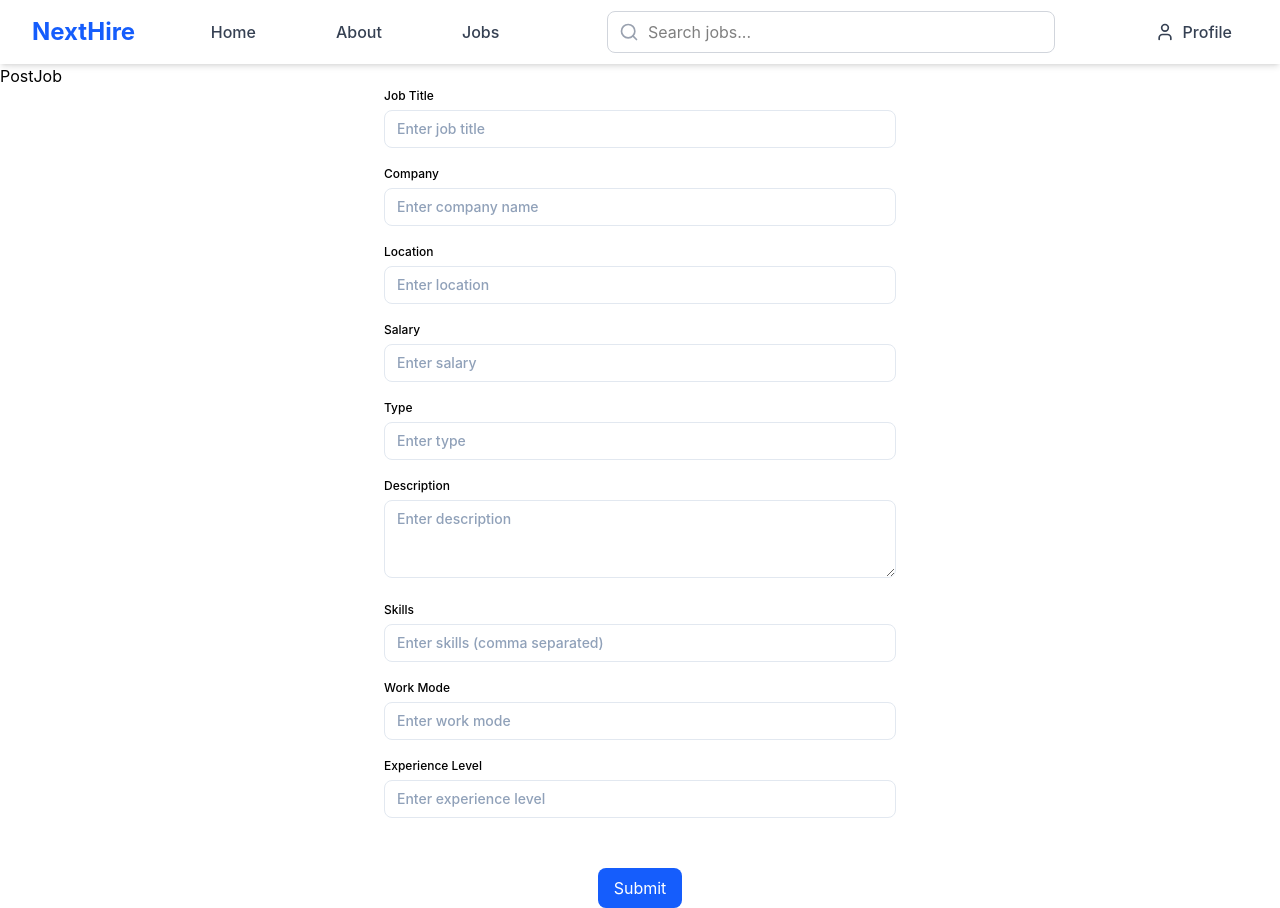
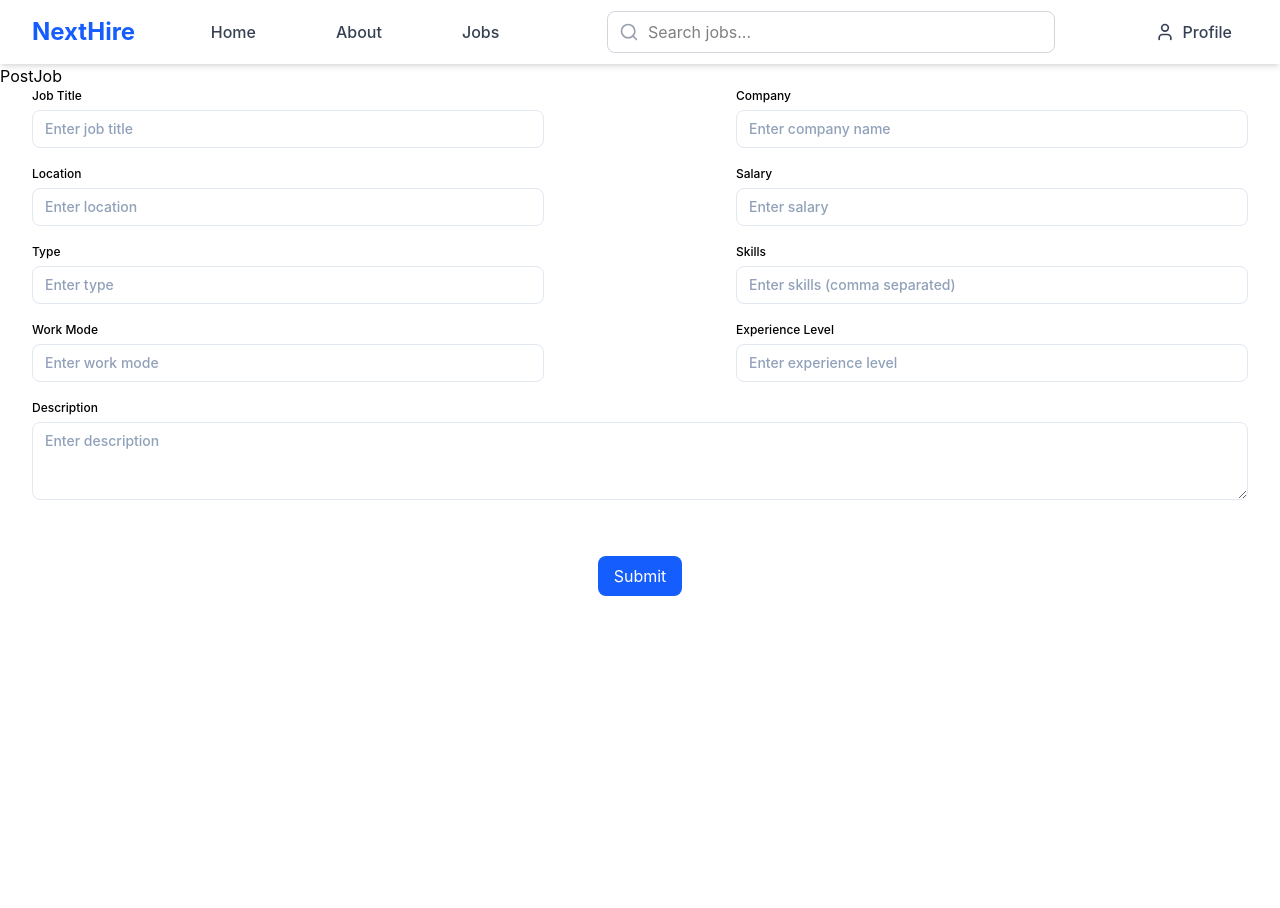
Before and after one commit to Kunjan555/NextHire, a React (Create React App) app: page /post-job in a window 1280 px wide. After the commit the page ends 800 px from the top, so only its background shows below. Built offline with nearby package versions, Linux system fonts and the light colour scheme.

Commit message:
post jobs form code

```diff
--- a/src/components/PostJobForm.jsx
+++ b/src/components/PostJobForm.jsx
@@ -30,7 +30,6 @@ export default function PostJobForm() {
     function handleValue(name, inputValue){
         setValue({...value,[name] : inputValue});
     }
-
     function handleSubmit(e) {
         e.preventDefault();
 
@@ -92,10 +91,10 @@ export default function PostJobForm() {
 
     return (
         <>
-            <form id="postJobForm" onSubmit={handleSubmit} className='max-w-7xl mx-auto px-4 sm:px-6 lg:px-8'>
-                <div className='form-wrapper w-auto flex flex-col items-center'>
+            <form id="postJobForm" onSubmit={handleSubmit} className='max-w-7xl mx-auto px-4 sm:px-6 lg:px-8 flex flex-col items-center'>
+                <div className='form-wrapper w-auto flex flex-wrap justify-between gap-x-16'>
                 {/* Job Title */}
-                <div className="flex w-full flex-col items-start gap-1.5 stroke-black transition-colors duration-300 ease-in-out focus-within:stroke-blue-700 max-w-lg mb-4">
+                <div className="inline-flex w-full flex-col items-start gap-1.5 stroke-black transition-colors duration-300 ease-in-out focus-within:stroke-blue-700 max-w-lg  mb-4">
                     <label className="font-medium transition-colors duration-300 ease-in-out peer-disabled:opacity-70 text-xs whitespace-nowrap text-black" htmlFor="title">Job Title</label>
                     <div className="relative w-full">
                         <input
@@ -115,7 +114,7 @@ export default function PostJobForm() {
                 </div>
 
                 {/* Company */}
-                <div className="flex w-full flex-col items-start gap-1.5 stroke-black transition-colors duration-300 ease-in-out focus-within:stroke-blue-700 max-w-lg mb-4">
+                <div className="inline-flex w-full flex-col items-start gap-1.5 stroke-black transition-colors duration-300 ease-in-out focus-within:stroke-blue-700 max-w-lg  mb-4">
                     <label className="font-medium transition-colors duration-300 ease-in-out peer-disabled:opacity-70 text-xs whitespace-nowrap text-black" htmlFor="company">Company</label>
                     <div className="relative w-full">
                         <input
@@ -135,7 +134,7 @@ export default function PostJobForm() {
                 </div>
 
                 {/* Location */}
-                <div className="flex w-full flex-col items-start gap-1.5 stroke-black transition-colors duration-300 ease-in-out focus-within:stroke-blue-700 max-w-lg mb-4">
+                <div className="inline-flex w-full flex-col items-start gap-1.5 stroke-black transition-colors duration-300 ease-in-out focus-within:stroke-blue-700 max-w-lg  mb-4">
                     <label className="font-medium transition-colors duration-300 ease-in-out peer-disabled:opacity-70 text-xs whitespace-nowrap text-black" htmlFor="location">Location</label>
                     <div className="relative w-full">
                         <input
@@ -155,7 +154,7 @@ export default function PostJobForm() {
                 </div>
 
                 {/* Salary */}
-                <div className="flex w-full flex-col items-start gap-1.5 stroke-black transition-colors duration-300 ease-in-out focus-within:stroke-blue-700 max-w-lg mb-4">
+                <div className="inline-flex w-full flex-col items-start gap-1.5 stroke-black transition-colors duration-300 ease-in-out focus-within:stroke-blue-700 max-w-lg  mb-4">
                     <label className="font-medium transition-colors duration-300 ease-in-out peer-disabled:opacity-70 text-xs whitespace-nowrap text-black" htmlFor="salary">Salary</label>
                     <div className="relative w-full">
                         <input
@@ -175,7 +174,7 @@ export default function PostJobForm() {
                 </div>
 
                 {/* Type */}
-                <div className="flex w-full flex-col items-start gap-1.5 stroke-black transition-colors duration-300 ease-in-out focus-within:stroke-blue-700 max-w-lg mb-4">
+                <div className="inline-flex w-full flex-col items-start gap-1.5 stroke-black transition-colors duration-300 ease-in-out focus-within:stroke-blue-700 max-w-lg  mb-4">
                     <label className="font-medium transition-colors duration-300 ease-in-out peer-disabled:opacity-70 text-xs whitespace-nowrap text-black" htmlFor="type">Type</label>
                     <div className="relative w-full">
                         <input
@@ -194,28 +193,8 @@ export default function PostJobForm() {
                     {errors.type && <p className="text-xs font-medium text-red-500">{errors.type}</p>}
                 </div>
 
-                {/* Description */}
-                <div className="flex w-full flex-col items-start gap-1.5 stroke-black transition-colors duration-300 ease-in-out focus-within:stroke-blue-700 max-w-lg mb-4">
-                    <label className="font-medium transition-colors duration-300 ease-in-out peer-disabled:opacity-70 text-xs whitespace-nowrap text-black" htmlFor="description">Description</label>
-                    <div className="relative w-full">
-                        <textarea
-                            value={value.description}
-                            onBlur={(e) => handleBlur(e, "description", /^(?=\s*\S).*$/)}
-                            onChange={(e) => {
-                                handleValue("description", e.target.value);
-                                setError({ ...errors, description: "" });
-                            }}
-                            className="w-full rounded-lg border border-slate-200 px-3 text-sm font-medium placeholder-slate-400 outline-none transition-all duration-300 ease-in-out disabled:cursor-not-allowed disabled:bg-slate-50 disabled:text-slate-400 disabled:placeholder-slate-400 focus:border-blue-600 py-2 mb-0.5"
-                            id="description"
-                            rows="3"
-                            placeholder="Enter description"
-                        ></textarea>
-                    </div>
-                    {errors.description && <p className="text-xs font-medium text-red-500">{errors.description}</p>}
-                </div>
-
                 {/* Skills */}
-                <div className="flex w-full flex-col items-start gap-1.5 stroke-black transition-colors duration-300 ease-in-out focus-within:stroke-blue-700 max-w-lg mb-4">
+                <div className="inline-flex w-full flex-col items-start gap-1.5 stroke-black transition-colors duration-300 ease-in-out focus-within:stroke-blue-700 max-w-lg  mb-4">
                     <label className="font-medium transition-colors duration-300 ease-in-out peer-disabled:opacity-70 text-xs whitespace-nowrap text-black" htmlFor="skills">Skills</label>
                     <div className="relative w-full">
                         <input
@@ -235,7 +214,7 @@ export default function PostJobForm() {
                 </div>
 
                 {/* Work Mode */}
-                <div className="flex w-full flex-col items-start gap-1.5 stroke-black transition-colors duration-300 ease-in-out focus-within:stroke-blue-700 max-w-lg mb-4">
+                <div className="inline-flex w-full flex-col items-start gap-1.5 stroke-black transition-colors duration-300 ease-in-out focus-within:stroke-blue-700 max-w-lg  mb-4">
                     <label className="font-medium transition-colors duration-300 ease-in-out peer-disabled:opacity-70 text-xs whitespace-nowrap text-black" htmlFor="workMode">Work Mode</label>
                     <div className="relative w-full">
                         <input
@@ -255,7 +234,7 @@ export default function PostJobForm() {
                 </div>
 
                 {/* Experience Level */}
-                <div className="flex w-full flex-col items-start gap-1.5 stroke-black transition-colors duration-300 ease-in-out focus-within:stroke-blue-700 max-w-lg mb-4">
+                <div className="inline-flex w-full flex-col items-start gap-1.5 stroke-black transition-colors duration-300 ease-in-out focus-within:stroke-blue-700 max-w-lg  mb-4">
                     <label className="font-medium transition-colors duration-300 ease-in-out peer-disabled:opacity-70 text-xs whitespace-nowrap text-black" htmlFor="experienceLevel">Experience Level</label>
                     <div className="relative w-full">
                         <input
@@ -273,11 +252,29 @@ export default function PostJobForm() {
                     </div>
                     {errors.experienceLevel && <p className="text-xs font-medium text-red-500">{errors.experienceLevel}</p>}
                 </div>
-
-                <button type="submit" className="px-4 py-2 bg-blue-600 text-white rounded-lg mt-8">
+                                {/* Description */}
+                <div className="inline-flex w-full flex-col items-start gap-1.5 stroke-black transition-colors duration-300 ease-in-out focus-within:stroke-blue-700 w-full mb-4">
+                    <label className="font-medium transition-colors duration-300 ease-in-out peer-disabled:opacity-70 text-xs whitespace-nowrap text-black" htmlFor="description">Description</label>
+                    <div className="relative w-full">
+                        <textarea
+                            value={value.description}
+                            onBlur={(e) => handleBlur(e, "description", /^(?=\s*\S).*$/)}
+                            onChange={(e) => {
+                                handleValue("description", e.target.value);
+                                setError({ ...errors, description: "" });
+                            }}
+                            className="w-full rounded-lg border border-slate-200 px-3 text-sm font-medium placeholder-slate-400 outline-none transition-all duration-300 ease-in-out disabled:cursor-not-allowed disabled:bg-slate-50 disabled:text-slate-400 disabled:placeholder-slate-400 focus:border-blue-600 py-2 mb-0.5"
+                            id="description"
+                            rows="3"
+                            placeholder="Enter description"
+                        ></textarea>
+                    </div>
+                    {errors.description && <p className="text-xs font-medium text-red-500">{errors.description}</p>}
+                </div>
+                </div>
+                  <button type="submit" className="px-4 py-2 bg-blue-600 text-white rounded-lg mt-8">
                     Submit
                 </button>
-                </div>
             </form>
         </>
     );
```
